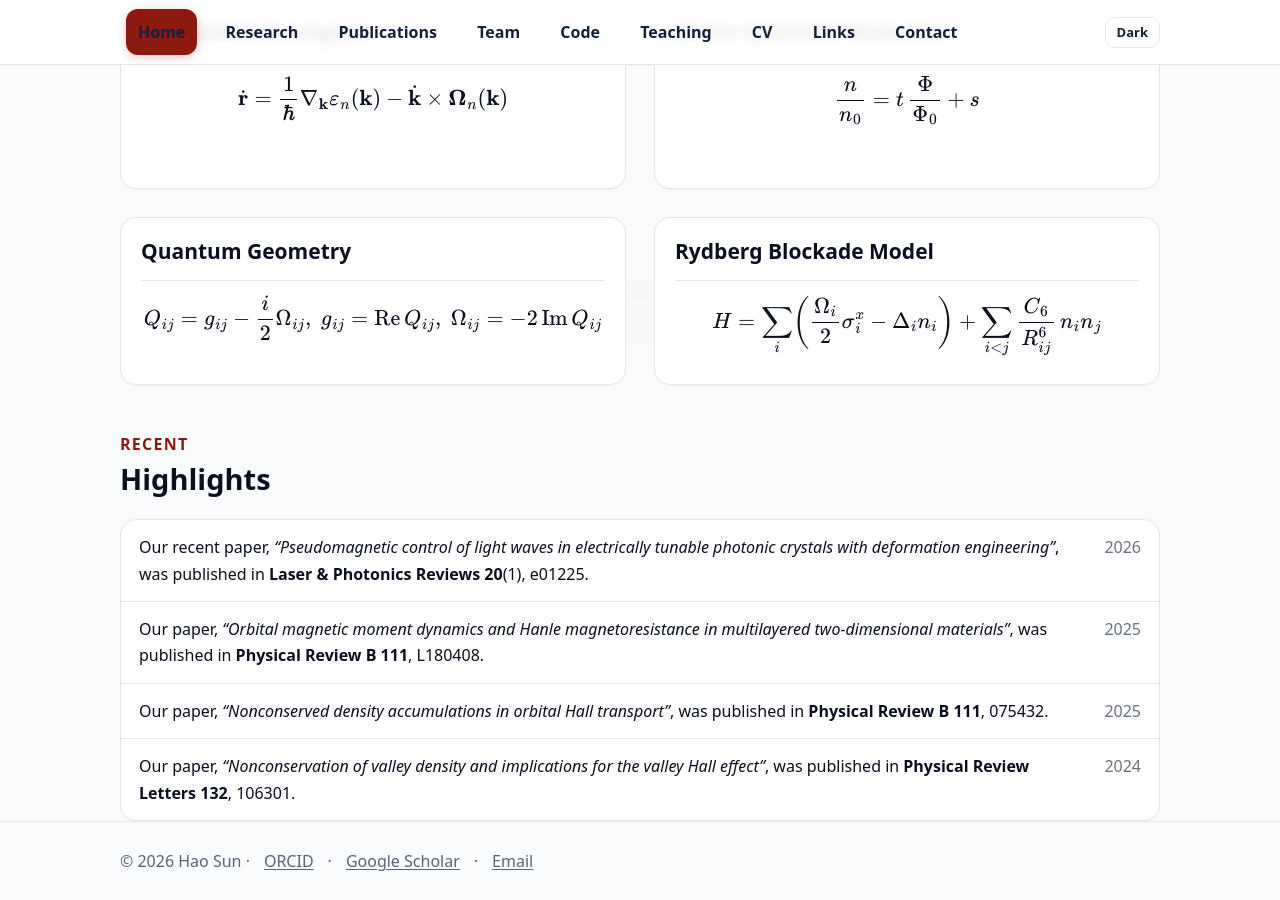
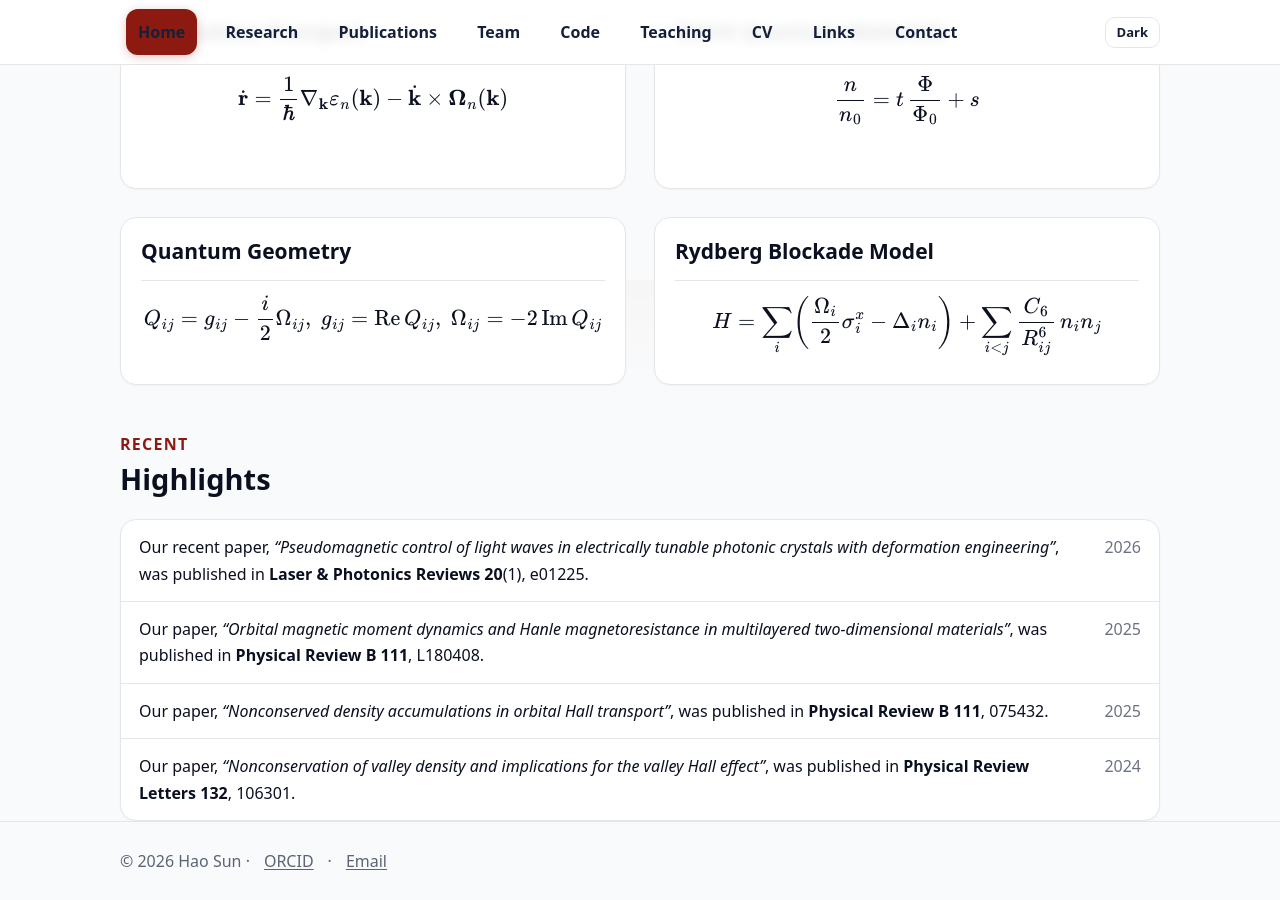
Before and after one commit to sunohao/sunohao.github.io, a Jekyll site: the page built from index.md, in a window 1280 px wide and 900 px high, scrolled down 620 px. Built offline with Jekyll 4.4.1, drawn with Linux system fonts in a browser that asks for light colours.

Commit message:
Reduce footer to essential links

```diff
--- a/_layouts/default.html
+++ b/_layouts/default.html
@@ -358,7 +358,6 @@ html[data-theme="light"] .theme-toggle{background:#fff;color:#14203a;border-colo
   <div class="wrap muted">
     © {{ site.time | date: "%Y" }} {{ site.author.name }} ·
     <a href="https://orcid.org/{{ site.author.orcid }}" target="_blank" rel="noreferrer">ORCID</a> ·
-    <a href="https://scholar.google.com/citations?hl=en&user=YmrbkGIAAAAJ&view_op=list_works" target="_blank" rel="noreferrer">Google Scholar</a> ·
     <a href="mailto:{{ site.author.email }}">Email</a>
   </div>
 </footer>
```
